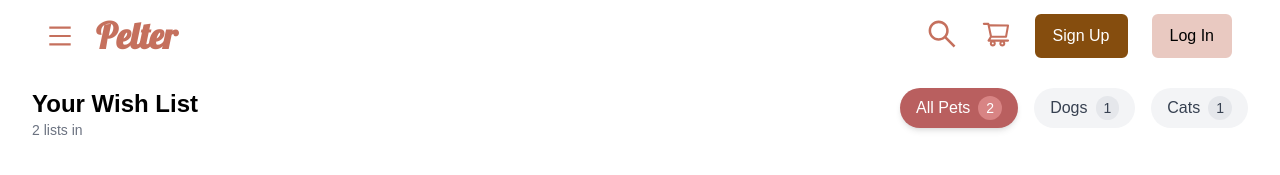
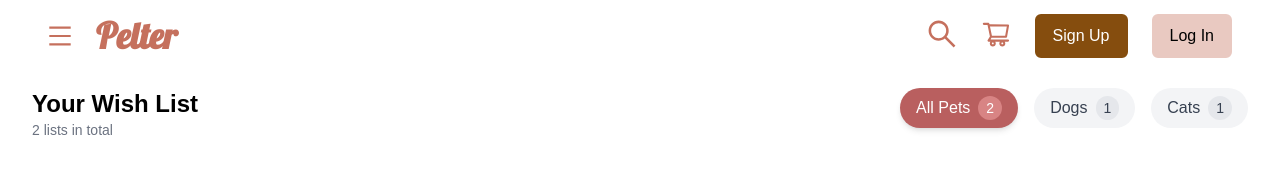
Before and after one commit to Pelter-Team/Pelter-Frontend, a Next.js app: page /petlist/favorite in a window 1280 px wide. Shown: the top 175 px of the page. Built offline with nearby package versions, Linux system fonts and the light colour scheme.

Commit message:
Add : Message in page only

```diff
--- a/src/app/(user)/petlist/favorite/CPage.tsx
+++ b/src/app/(user)/petlist/favorite/CPage.tsx
@@ -95,7 +95,7 @@ const CFavoritePetList = () => {
           <div className="flex flex-col">
             <h2 className="text-2xl font-bold">Your Wish List</h2>
             <span className="text-gray-500 text-sm">
-              {favoritePets.length} lists in
+              {favoritePets.length} lists in total
             </span>
           </div>
           <Tag
```
